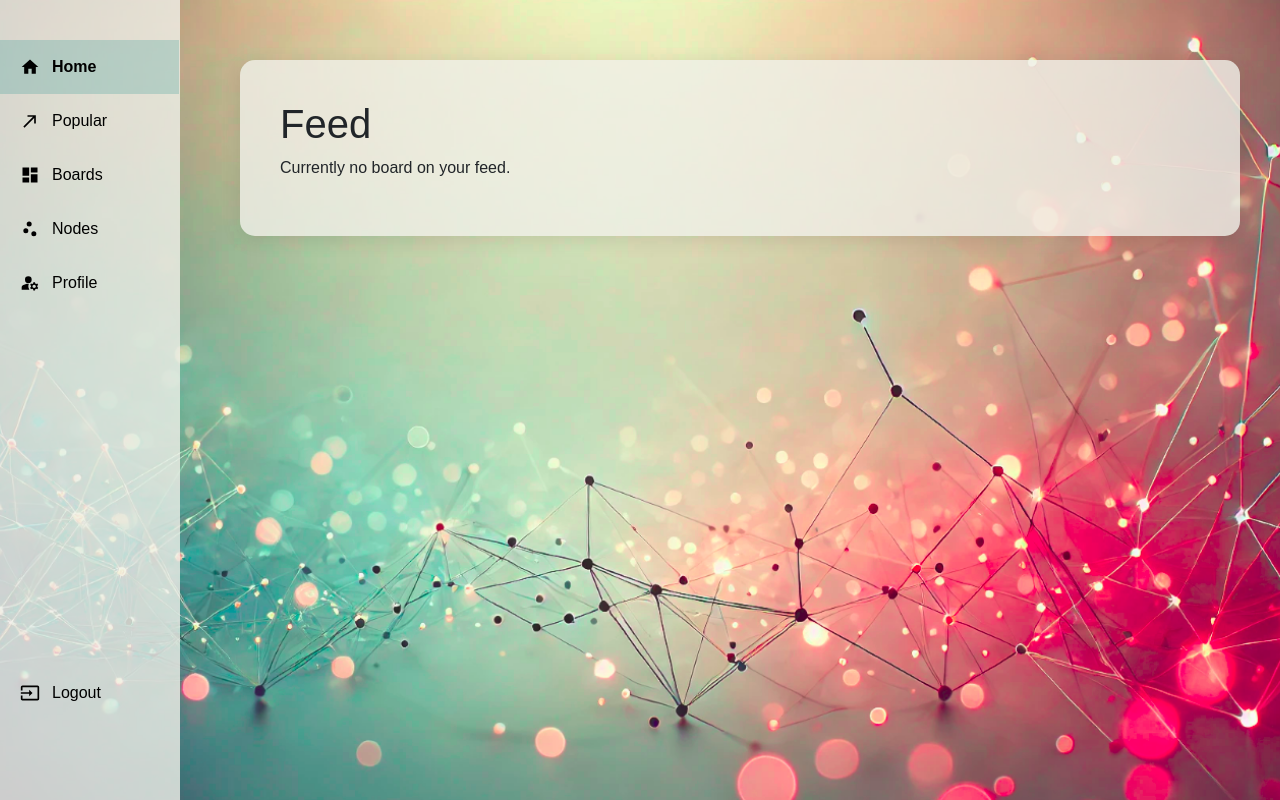
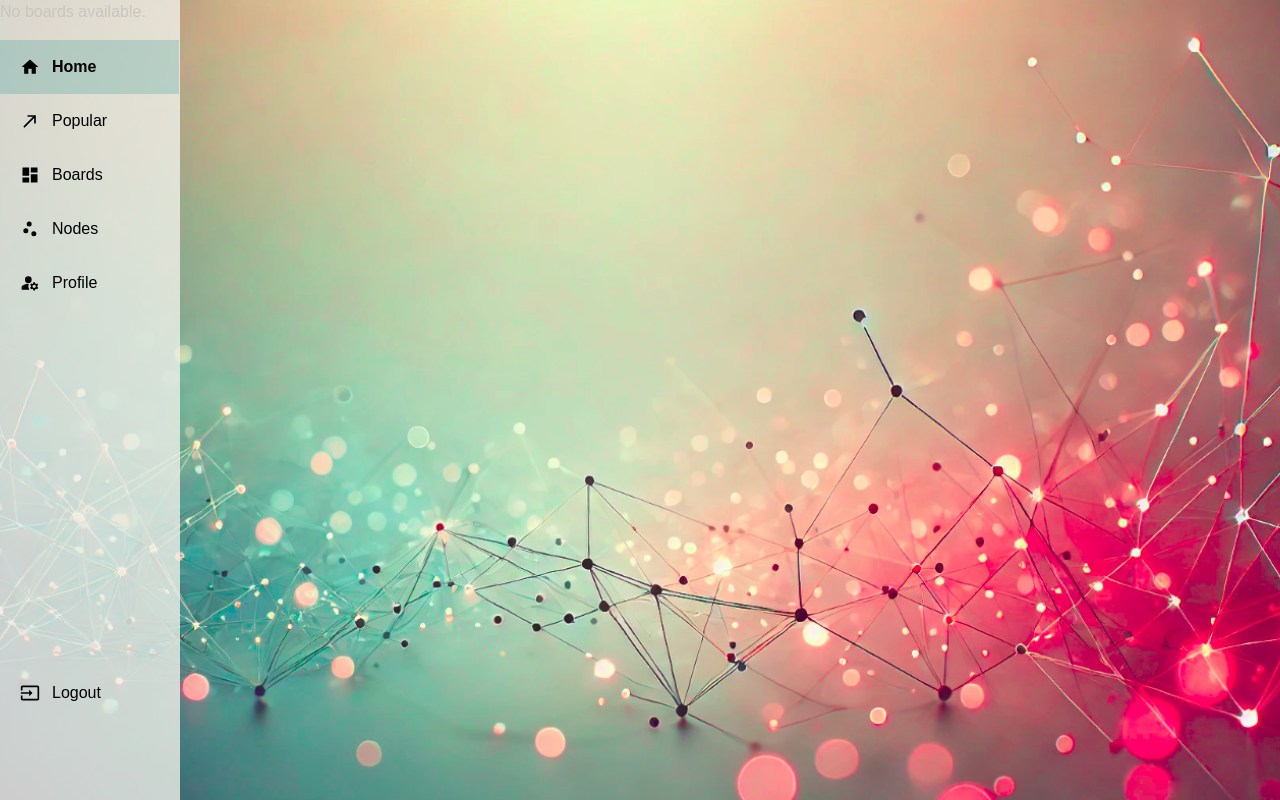
Before and after one commit to tyasemin/SWE573, a Django app: page /home/ in a window 1280 px wide. Run offline with Django 4.2, Linux system fonts and the light colour scheme; parts of the project's set-up code (start-up, migrations or seed data) failed here and were passed over.

Commit message:
try new data retrieve

```diff
--- a/backend/home_app/templates/home_app/home.html
+++ b/backend/home_app/templates/home_app/home.html
@@ -60,25 +60,13 @@
     </ul>
   </div>
 
-  <!-- Main Content -->
-  <div class="home-content">
-    <div class="home-box">
-      <h1>Feed</h1>
-
-    {% if boards %}
-      <div class="board-list">
-        {% for board in boards %}
-          {% include 'home_app/partials/board_card.html' with board=board %}
-        {% endfor %}
+  {% for board in boards %}
+      <div>
+          <h3>{{ board.title }}</h3> <!-- or any field name -->
       </div>
-    {% else %}
-      <div class="no-board-message">
-        <p>Currently no board on your feed.</p>
-      </div>
-    {% endif %}
-    </div>
-  </div>
-</div>
+  {% empty %}
+      <p>No boards available.</p>
+  {% endfor %}
 
 <!-- Bootstrap JS -->
 <script src="https://cdn.jsdelivr.net/npm/bootstrap@5.3.3/dist/js/bootstrap.bundle.min.js"></script>
--- a/backend/home_app/views.py
+++ b/backend/home_app/views.py
@@ -5,6 +5,8 @@ from django.contrib.auth.decorators import login_required
 from db.models import Board
 import random
 from django.db.models.functions import Random
+from django.shortcuts import render
+from .models import Board
 
 def profile(request):
     return render(request, "home_app/home.html")
@@ -17,8 +19,6 @@ def logout_view(request):
 from django.db import connection
 
 @login_required
-def home_page():
-    with connection.cursor() as cursor:
-        cursor.execute("SELECT * FROM Board")
-        results = cursor.fetchall()
-    return results
+def home_page(request):
+    boards = Board.objects.all()
+    return render(request, "your_template.html", {"boards": boards})
```
